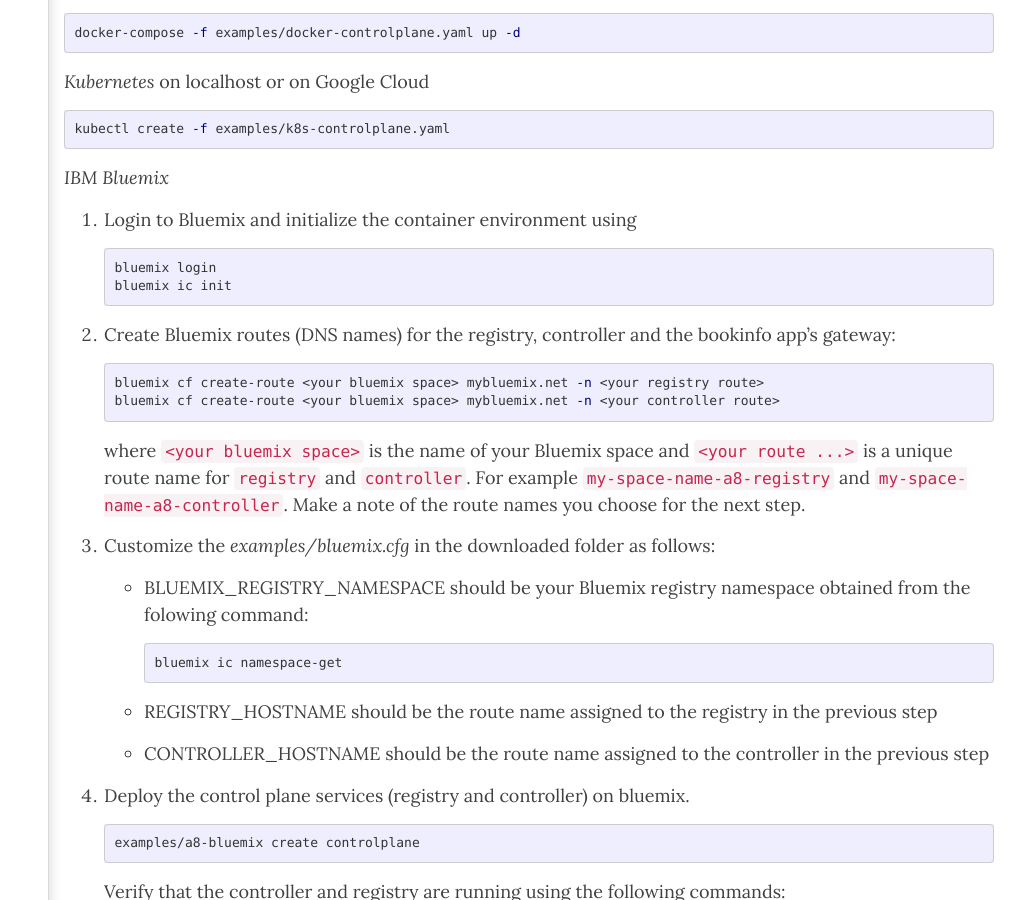
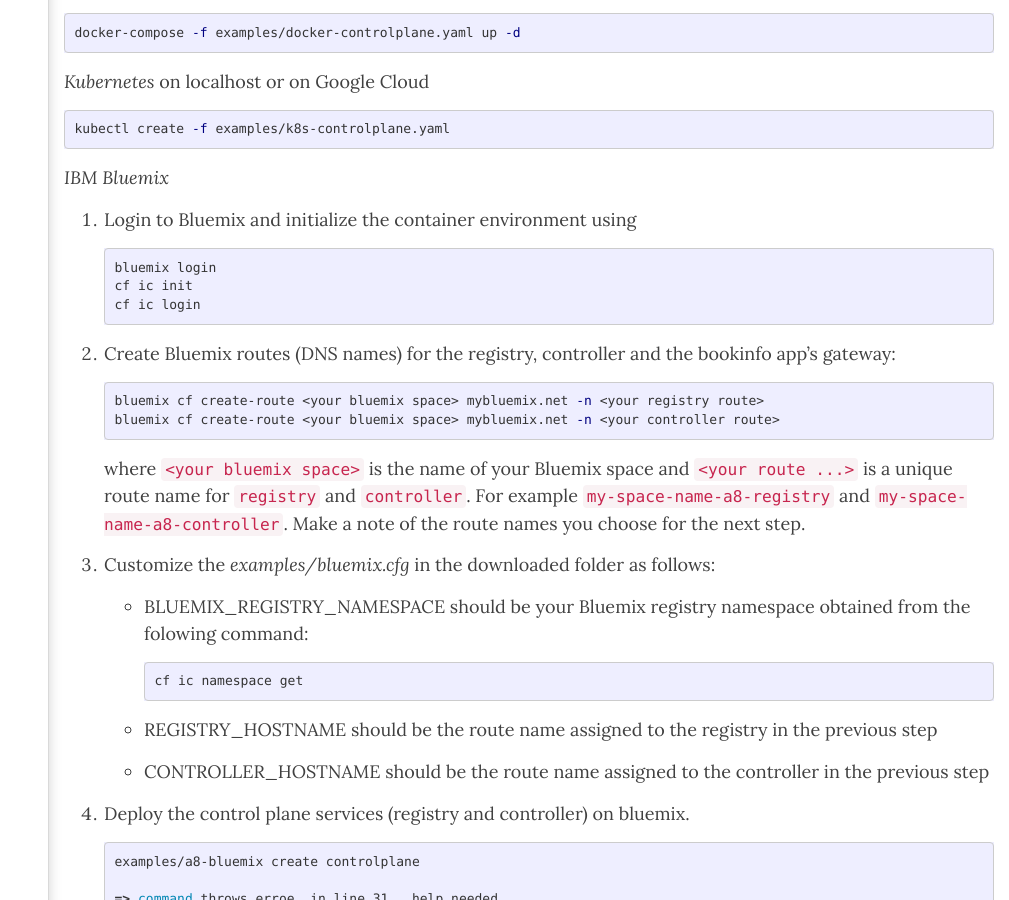
Before and after one commit to amalgam8/amalgam8.github.io, a Jekyll site: the page built from _docs/1-demo/setup.md, in a window 1280 px wide and 900 px high, scrolled down 1228 px. Shown: the whole window, without its empty margins (271-1280 px from the left). Built offline with Jekyll 4.4.1, drawn with Linux system fonts in a browser that asks for light colours; nearby versions of some CDN libraries; some of the changed text lies outside the part shown.

Commit message:
Update setup.md
Guys the are errors in that documentation...who can help?

````diff
--- a/_docs/1-demo/setup.md
+++ b/_docs/1-demo/setup.md
@@ -82,7 +82,8 @@
 
    ```
    bluemix login
-   bluemix ic init
+   cf ic init
+   cf ic login
    ```
 
 1. Create Bluemix routes (DNS names) for the registry, controller and the bookinfo app's gateway:
@@ -104,7 +105,7 @@
       obtained from the folowing command:
 
       ```bash
-      bluemix ic namespace-get
+      cf ic namespace get
       ```
 
     * REGISTRY_HOSTNAME should be the route name assigned to the registry in the previous step
@@ -115,6 +116,9 @@
 
    ```bash
    examples/a8-bluemix create controlplane
+
+   => command throws erroe..in line 31...help needed
+
    ```
 
    Verify that the controller and registry are running using the following commands:
````
